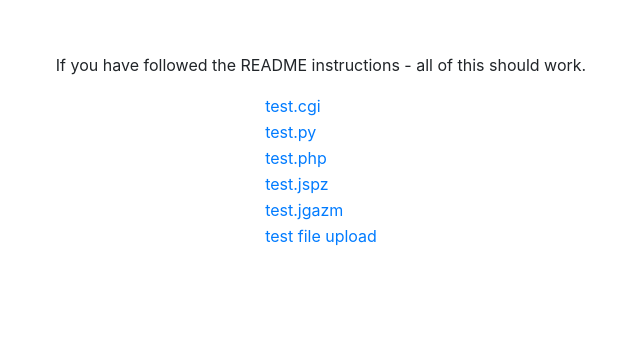
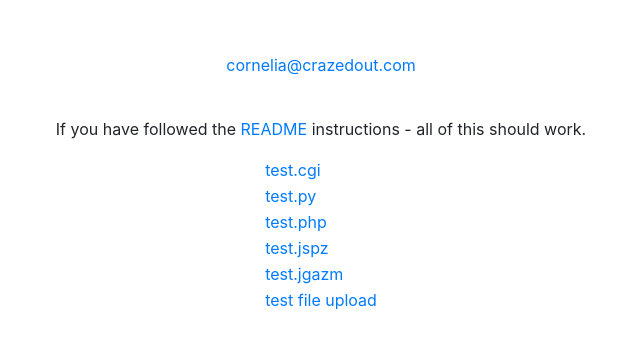
Before and after one commit to CrazedoutSoft/cornelia, a plain HTML site: page www/index.html in a window 1280 px wide. Shown: the part 279-624 px from the top of the page, without its empty margins (319-959 px from the left). Drawn offline with nearby package versions, Linux system fonts and the light colour scheme.

Commit message:
added mail

```diff
--- a/www/index.html
+++ b/www/index.html
@@ -26,8 +26,10 @@
 <p><b>CrazedoutSoft (c) 2022</b><p/>
 <img src="corny_logo.png" />
 <p>&nbsp;</p>
+<span><a href="email:cornelia@crazedout.com">cornelia@crazedout.com</a></span>
+<p>&nbsp;</p>
 <div>
-<p>If you have followed the README instructions - all of this should work.</p>
+<p>If you have followed the <a href="https://github.com/CrazedoutSoft/cornelia/blob/main/README.md">README</a> instructions - all of this should work.</p>
 <table>
 <tr><td><a href="javascript:exec('/cgi-bin/test.cgi')">test.cgi</a></td>
 <tr><td><a href="javascript:exec('python.py')">test.py</a></td>
```
